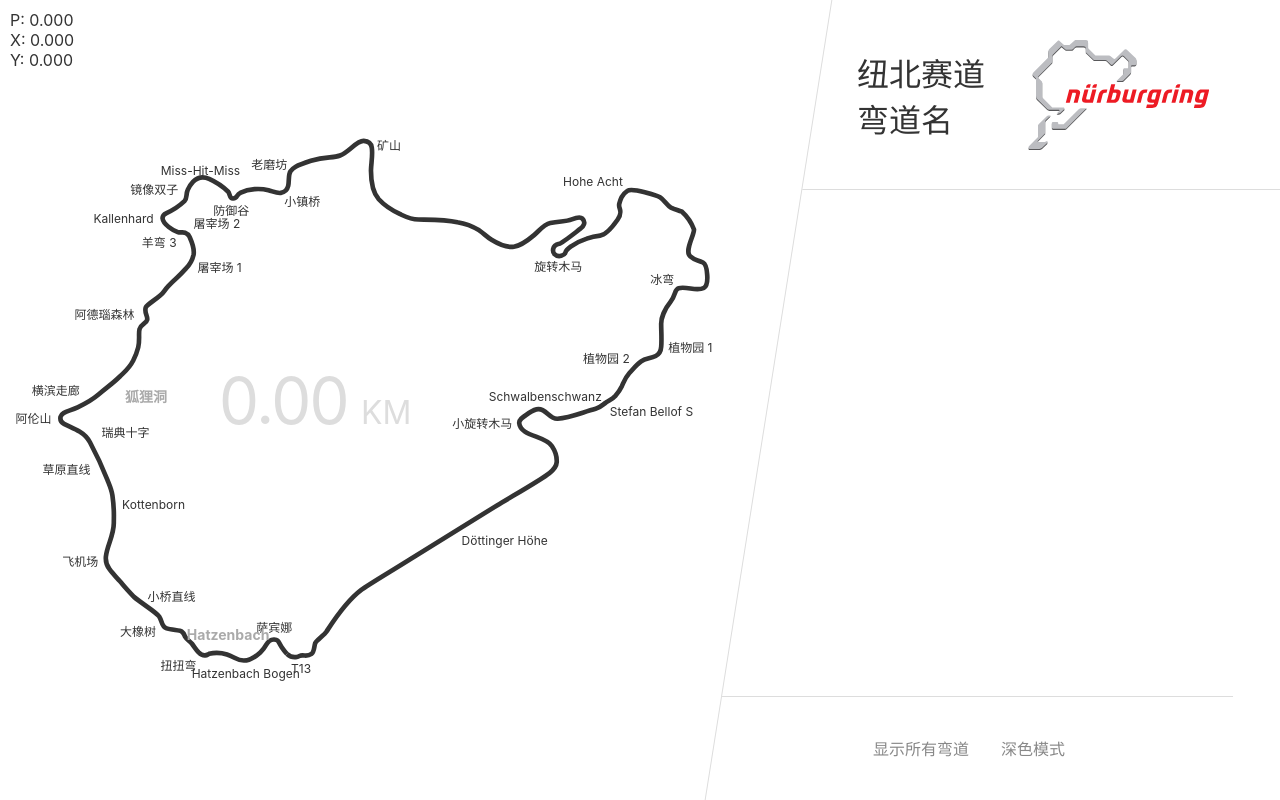
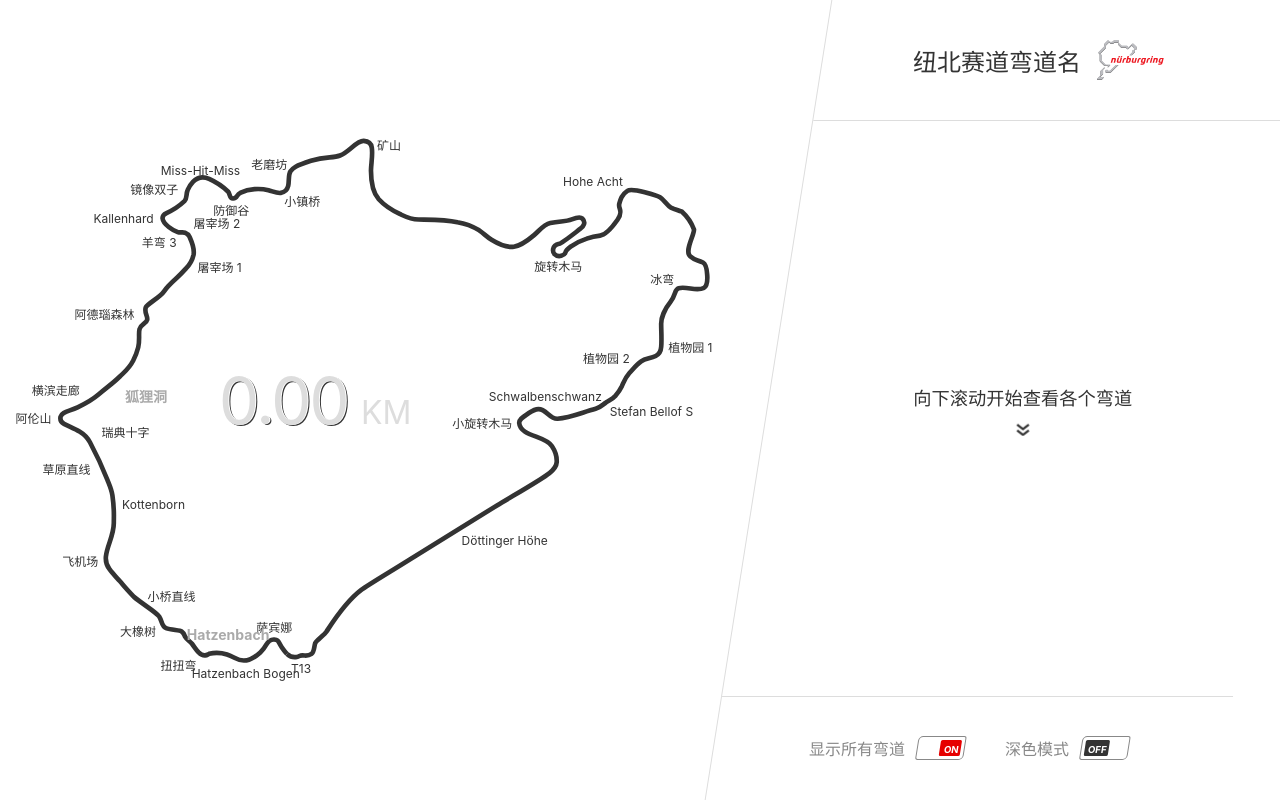
Before and after one commit to JJYing/Nurburgring-Map, a PHP site: page / in a window 1280 px wide. Run offline with PHP 8.4, Linux system fonts and the light colour scheme; some web fonts are replaced.

Commit message:
Added controls

```diff
--- a/assets/main.css
+++ b/assets/main.css
@@ -20,6 +20,8 @@
   --bg2: #ddd;
   --bg3: #bbb;
 
+  --angle: 9deg;
+
   --width: min(90vw, 90rem);
   --margin: calc(2rem + .6vmax);
   --curve: ease-in;
@@ -28,8 +30,10 @@
   --curve-out: cubic-bezier(.95,.05,.8,.04); */
 	--radius: .4rem;
   --box-radius: .8rem;
-	--duration: .25s;
-	--duration-out: .25s;
+	--duration: .2s;
+	--duration-out: .2s;
+  --curve: ease-in;
+  --curve-out: ease-out;
 	--transition: all var(--duration) var(--curve);
 	--transition-out: all var(--duration-out) var(--curve-out);
 
@@ -40,6 +44,8 @@
   font-family: var(--body-font);
   color: var(--text1);
 
+  transition: var(--transition);
+
   background-color: var(--bg1);
   background-image:  radial-gradient(var(--text3) 0.5px, transparent 0.5px), radial-gradient(var(--text3) 0.5px, var(--bg1) 0.5px);
   background-size: 20px 20px;
@@ -48,9 +54,9 @@
 }
 :root.dark{
   --main: #a51313;
-  --text1: rgba(255,255,255,.85);
-  --text2: rgba(255,255,255,.5);
-  --text3: rgba(255,255,255,.3);
+  --text1: #ddd;
+  --text2: #999;
+  --text3: #444;
   --bg1: #000;
   --bg2: #333;
   --bg3: #777;
@@ -78,10 +84,10 @@ a{
 	display: none !important;
 }
 .skew-p{
-  transform: skew(-9deg);
+  transform: skewX(calc(var(--angle) * -1));
 }
 .skew-n{
-  transform: skew(9deg);
+  transform: skewX(var(--angle));
 }
 
 
@@ -282,11 +288,16 @@ body{
   color: var(--bg2);
   font-feature-settings: 'tnum';
   letter-spacing: -.05em;
-  transition: all.2s var(--curve-out);
+  transition: all .2s var(--curve-out);
 }
 .miles.show{
   color: var(--text1);
-  transition: all.2s var(--curve);
+  transition: all .2s var(--curve);
+}
+.miles span{
+  text-shadow:
+    .015em .015em 0 var(--bg1),
+    .03em .03em 0 var(--text1);
 }
 .miles em{
   font-weight: 400;
@@ -298,7 +309,7 @@ body{
   grid-area: desc;
   display: flex;
   flex-direction: column;
-  justify-content: center; align-items: flex-start;
+  justify-content: center; align-items: stretch;
   border-left: 1px solid var(--bg2);
   background: var(--bg1);
   box-shadow: 10vw 0 0 var(--bg1);
@@ -313,16 +324,17 @@ body{
   padding: var(--margin) calc(var(--margin) * 3) var(--margin) var(--margin);
   gap: 1em;
 }
-.logo > img{
-  height: 3rem;
+.logo > .inner > img{
+  height: calc(1rem + 1vmax + 1.5vmin);
 }
 .logo > .inner > span{
-  font-size: 2rem;
+  font-size: calc(1rem + .5vmax + .2vmin);
   font-family: var(--title-font);
   /* font-weight: var(--bold); */
   /* font-weight: 700; */
   color: var(--text1);
 }
+
 .corner-info{
   flex: 1 1 auto;
   display: flex;
@@ -340,13 +352,38 @@ body{
   position: relative;
   display: flex;
   flex-direction: column;
-  justify-content: center; align-items: flex-start;
+  justify-content: center;
   flex: 1 1 auto;
 
   @starting-style{
     opacity: 0;
     translate: 1em 0;
   }
+}
+.scroll-notify{
+  align-items: center;
+  font-size: calc(.75rem + .3vmax + .3vmin);
+  width: 100%;
+  /* font-weight: 700; */
+}
+.scroll-arrow{
+  width: .8em;
+  margin-top: .5em;
+  animation: shaking 1.8s var(--curve) infinite both;
+}
+.scroll-arrow path{
+  fill: none;
+  stroke: var(--text1);
+  stroke-width: 15px;
+}
+@keyframes shaking{
+	0%{transform: none;}
+	24%{transform: translateY(.2rem);}
+	34%{transform: translateY(-.1rem);}
+	44%{transform: translateY(.2rem);}
+	54%{transform: translateY(-.1rem);}
+	64%{transform: translateY(.2rem);}
+	100%{transform: none;}
 }
 .desc .primary{
   /* font-weight: var(--bold); */
@@ -362,6 +399,7 @@ body{
   color: var(--text1);
   display: inline-block;
   position: relative;
+  align-self: flex-start;
 }
 .desc .qt::before,
 .desc .qt::after{
@@ -384,6 +422,7 @@ body{
   /* letter-spacing: .02em; */
   color: var(--text2);
   margin-top: .5em;
+  padding-left: .2em;
   display: flex;
   justify-content: flex-start; align-items: center;
   flex-wrap: wrap;
@@ -408,6 +447,7 @@ body{
   color: var(--text2);
   margin-top: .6em;
   line-height: 1.65;
+  padding-left: .3em;
 }
 
 .thumbs{
@@ -440,7 +480,6 @@ body{
 /* ~Controls */
 .controls{
   font-size: 1rem;
-  color: var(--text2);
   border-top: 1px solid var(--bg2);
   width: 100%;
   padding: var(--margin) calc(var(--margin) * 2);
@@ -449,9 +488,72 @@ body{
 .controls > .inner{
   display: flex;
   justify-content: center; align-items: center;
-  gap: 2em;
+  gap: 2.5em;
 }
-
+.toggle-group{
+  display: inline-flex;
+  gap: .75em;
+  justify-content: center; align-items: center;
+  cursor: pointer;
+  color: var(--text2);
+  transition: var(--transition-out);
+}
+.toggle-group:hover{
+  color: var(--text1);
+  transition: var(--transition);
+}
+.toggle{
+  border: 1px solid var(--text2);
+  width: 3em;
+  height: 1.5em;
+  border-radius: .3em .15em .3em .15em;
+  transform: skewX(calc(var(--angle) * -1));
+  position: relative;
+  transition: var(--transition-out);
+}
+.toggle-group:hover .toggle{
+  border-color: var(--text1);
+  transition: var(--transition);
+}
+.toggle::after{
+  content: "";
+  display: block;
+  width: 1.5em;
+  height: 1em;
+  background: var(--text1);
+  border-radius:.2em;
+  position: absolute;
+  top: .2em;
+  border-radius: .1em;
+  transition: all .2s var(--curve);
+}
+.on .toggle::after{
+  left: 1.4em;
+  width: 1.3em;
+  background: var(--main);
+}
+.off .toggle::after{
+  left: .2em;
+}
+.toggle::before{
+  content: "OFF";
+  display: block;
+  color: var(--bg1);
+  border-radius:.2em;
+  position: absolute;
+  transition: all .2s var(--curve);
+  border-radius: .1em;
+  transition: all .2s var(--curve);
+  z-index: 2;
+  font-size: .6em;
+  top: .7em;
+  left: .66em;
+  font-weight: 700;
+}
+.on .toggle::before{
+  content: "ON";
+  left: 2.75em;
+}
 
 @font-face{
   font-family: meta;
--- a/assets/main.js
+++ b/assets/main.js
@@ -10,7 +10,7 @@ var d = new Vue({
     mX: 0,
     mY: 0,
     showAllCornerNames: true,
-    nightMode: false,
+    darkMode: false,
     showCorner: false,
     showSection: false,
     currentCorner: null,
@@ -260,7 +260,7 @@ var d = new Vue({
         "en": "Defend Valley",
         "de": "Wehrseifen",
         "nk": "卫赛芬",
-        "more": "这里以前是 Adenau 和 Breidscheid 两个小镇的分阶段，所在的峡谷也是一个重要的战略防御点"
+        "more": "这里以前正好穿过了 Adenau 和 Breidscheid 两个小镇的分界线，所在的峡谷也是一个重要的战略防御点"
       },
       {
         "st": .372,
--- a/index.html
+++ b/index.html
@@ -18,7 +18,7 @@
 	</head>
 <body>
 <div id="app">
-  <div class="debug">P: {{p.toFixed(3)}}<br/>X: {{mX.toFixed(3)}}<br/>Y: {{mY.toFixed(3)}}</div>
+  <!-- <div class="debug">P: {{p.toFixed(3)}}<br/>X: {{mX.toFixed(3)}}<br/>Y: {{mY.toFixed(3)}}</div> -->
   <div class="track-map">
     <div class="inner">
       <svg viewBox="0 0 660 530">
@@ -58,7 +58,14 @@
       </div>
     </div>
     <div class="corner-info">
-      <div class="inner" v-if="currentCorner" v-cloak>
+      <div class="inner scroll-notify skew-n title-font" v-if="p == 0" v-cloak>
+        <div>向下滚动开始查看各个弯道</div>
+        <svg viewBox="0 0 100 100" class="scroll-arrow">
+          <path d="M10 20l40 30l40 -30"/>
+          <path d="M10 60l40 30l40 -30"/>
+        </svg>
+      </div>
+      <div class="inner" v-if="currentCorner && p > 0" v-cloak>
         <div class="primary skew-n title-font" v-if="currentCorner.ch" :class="currentCorner.ch == currentCorner.nk ? 'qt' : '' " v-cloak>{{currentCorner.ch}}</div>
         <div class="nickname qt skew-n title-font" v-if="currentCorner.nk && currentCorner.ch != currentCorner.nk" v-cloak>{{currentCorner.nk}}</div>
         <div class="secondary skew-n title-font" v-if="currentCorner.de" v-cloak>
@@ -73,8 +80,8 @@
     </div>
     <div class="controls">
       <div class="inner skew-n">
-        <div @click="showAllCornerNames = !showAllCornerNames">显示所有弯道</div>
-        <div @click="toggleDarkMode()">深色模式</div>
+        <div class="toggle-group" :class=" showAllCornerNames ? 'on' : 'off' " @click="showAllCornerNames = !showAllCornerNames"><span>显示所有弯道</span><div class="toggle"></div></div>
+        <div class="toggle-group" :class=" darkMode ? 'on' : 'off' " @click="toggleDarkMode()"><span>深色模式</span><div class="toggle"></div></div>
       </div>
     </div>
   </div>
```
